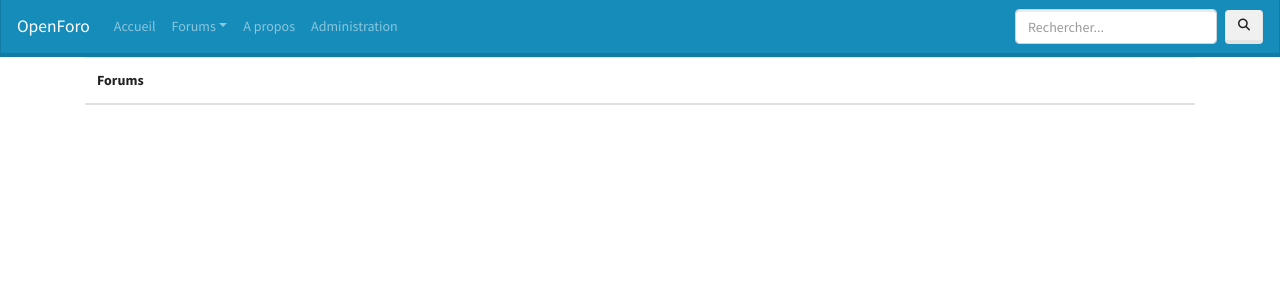
After one commit to ythepaut/openforo, a Symfony app: template openforo/templates/forums.html.twig in a window 1280 px wide. The commit adds this page. Shown: the top 300 px of the page. Run offline with Twig, Linux system fonts and the light colour scheme; the template is opened without the code that fills it, so the values that code supplies are empty; some libraries are stand-ins or nearby versions.

Commit message:
Ajout page accueil + liste forums + entity forum w/ fixture

```diff
--- a/openforo/composer.json
+++ b/openforo/composer.json
@@ -40,6 +40,7 @@
         "twig/twig": "^2.12|^3.0"
     },
     "require-dev": {
+        "doctrine/doctrine-fixtures-bundle": "^3.3",
         "symfony/browser-kit": "^5.1",
         "symfony/css-selector": "^5.1",
         "symfony/debug-bundle": "^5.1",
@@ -91,7 +92,9 @@
         ]
     },
     "conflict": {
-        "symfony/symfony": "*"
+        "symfony/symfony": "*",
+        "doctrine/common": ">= 3.0",
+        "doctrine/persistence": "<1.3"
     },
     "extra": {
         "symfony": {
--- a/openforo/config/bundles.php
+++ b/openforo/config/bundles.php
@@ -13,4 +13,5 @@ return [
     Symfony\Bundle\DebugBundle\DebugBundle::class => ['dev' => true, 'test' => true],
     Symfony\Bundle\MakerBundle\MakerBundle::class => ['dev' => true],
     Symfony\Bundle\WebServerBundle\WebServerBundle::class => ['dev' => true],
+    Doctrine\Bundle\FixturesBundle\DoctrineFixturesBundle::class => ['dev' => true, 'test' => true],
 ];
--- a/openforo/templates/base.html.twig
+++ b/openforo/templates/base.html.twig
@@ -2,11 +2,57 @@
 <html>
     <head>
         <meta charset="UTF-8">
-        <title>{% block title %}Welcome!{% endblock %}</title>
+        <title>{% block title %}{% endblock %}</title>
+        <link rel="stylesheet" href="https://bootswatch.com/4/lumen/bootstrap.min.css" />
         {% block stylesheets %}{% endblock %}
     </head>
     <body>
-        {% block body %}{% endblock %}
+
+        <nav class="navbar navbar-expand-lg navbar-dark bg-primary">
+            <a class="navbar-brand" href="/">OpenForo</a>
+            <button class="navbar-toggler" type="button" data-toggle="collapse" data-target="#navbarColor01" aria-controls="navbarColor01" aria-expanded="false" aria-label="Toggle navigation">
+                <span class="navbar-toggler-icon"></span>
+            </button>
+
+            <div class="collapse navbar-collapse" id="navbarColor01">
+                <ul class="navbar-nav mr-auto">
+                    <li class="nav-item">
+                        <a class="nav-link" href="/">Accueil</a>
+                    </li>
+                    <li class="nav-item dropdown">
+                        <a class="nav-link dropdown-toggle" data-toggle="dropdown" href="/forums" role="button" aria-haspopup="true" aria-expanded="false">Forums</a>
+                        <div class="dropdown-menu">
+                            <a class="dropdown-item" href="/forums">Tous les forums</a>
+                            <a class="dropdown-item" href="#">Forums suivis</a>
+                            <a class="dropdown-item" href="#">Discussions suivies</a>
+                            <div class="dropdown-divider"></div>
+                            <a class="dropdown-item" href="/thread/new">Créer un post</a>
+                        </div>
+                    </li>
+
+                    <li class="nav-item">
+                        <a class="nav-link" href="/a-propos">A propos</a>
+                    </li>
+                    <li class="nav-item">
+                        <a class="nav-link" href="admin">Administration</a>
+                    </li>
+                </ul>
+                <form class="form-inline my-2 my-lg-0" method="GET" action="/">
+                    <input class="form-control mr-sm-2" type="text" name="query" placeholder="Rechercher...">
+                    <button class="btn btn-secondary my-2 my-sm-0" type="submit"><i class="fas fa-search"></i></button>
+                </form>
+            </div>
+        </nav>
+
+
+        <div class="container">
+            {% block body %}{% endblock %}
+        </div>
+
+
+        <script src="https://kit.fontawesome.com/9192c3a19d.js" crossorigin="anonymous"></script>
+
         {% block javascripts %}{% endblock %}
+
     </body>
 </html>
--- /dev/null
+++ b/openforo/templates/forums.html.twig
@@ -0,0 +1,33 @@
+{% extends 'base.html.twig' %}
+
+{% block title %}
+    OpenForo - Accueil
+{% endblock %}
+
+{% block body %}
+
+    <table class="table table-hover">
+        <thead>
+            <tr>
+                <th scope="col">Forums</th>
+            </tr>
+        </thead>
+        <tbody>
+
+            {% for forum in forums %}
+
+                <tr>
+                    <th scope="row">
+                        <a href="/forums/{{ forum.id }}">{{ forum.title }}</a>
+                    </th>
+                </tr>
+
+            {% endfor %}
+        </tbody>
+    </table>
+
+
+
+
+
+{% endblock %}
```
Also changed, not shown: openforo/migrations/Version20200830193402.php (added, +31 -0 lines), openforo/src/Controller/PageController.php (added, +56 -0 lines), openforo/src/DataFixtures/AppFixtures.php (added, +17 -0 lines), openforo/src/DataFixtures/ForumFixture.php (added, +28 -0 lines), openforo/src/Entity/Forum.php (added, +58 -0 lines), openforo/src/Repository/ForumRepository.php (added, +50 -0 lines), openforo/templates/forum.html.twig (added, +14 -0 lines), openforo/templates/home.html.twig (added, +22 -0 lines), 3 other files.
